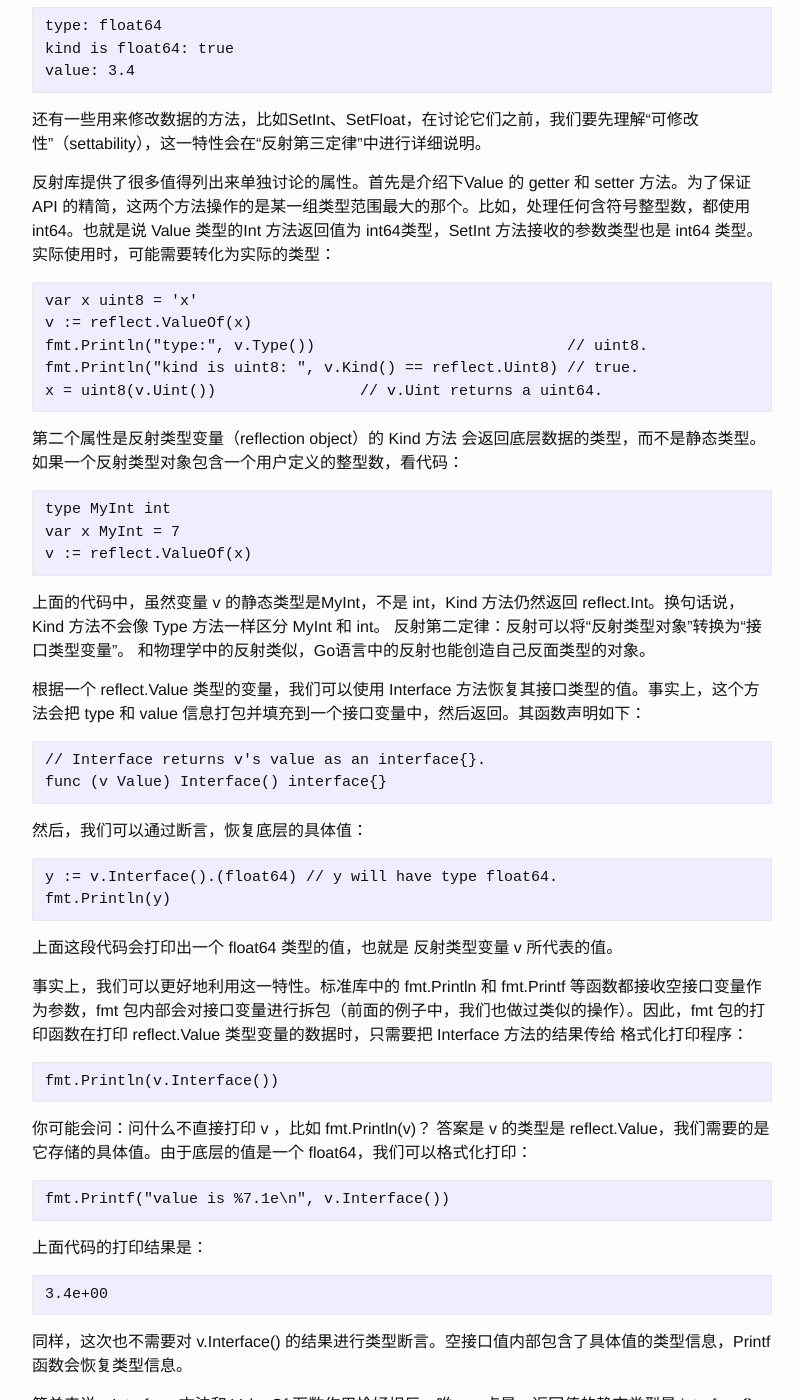
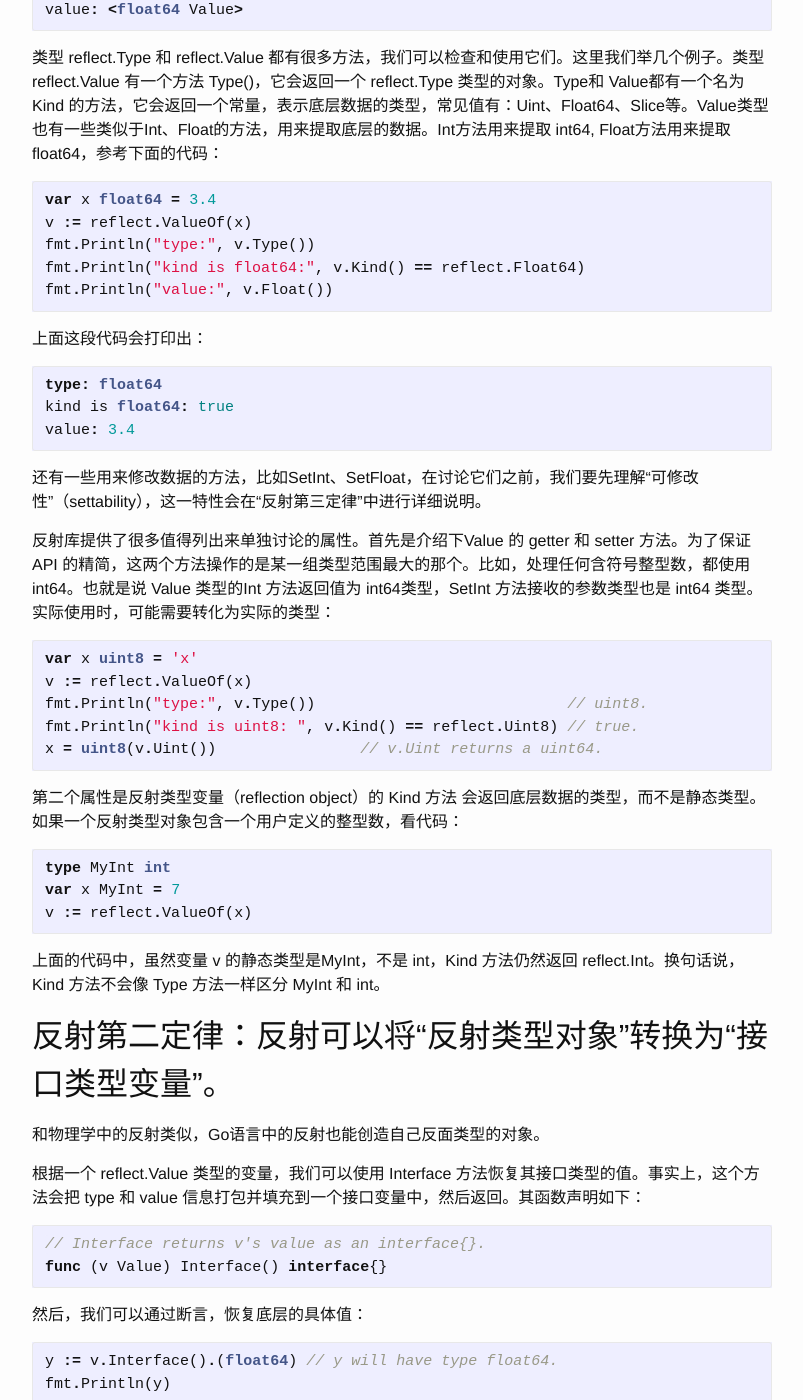
Before and after one commit to oscarzhao/oscarzhao.github.io, a Jekyll site: the page built from _posts/2016-08-06-go-laws-of-reflection.markdown, in a window 1280 px wide and 1400 px high, scrolled down 3964 px. Shown: the whole window, without its empty margins (238-1041 px from the left). Built offline with Jekyll 4.4.1, drawn with Linux system fonts in a browser that asks for light colours; some of the changed text lies outside the part shown.

Commit message:
add golang articles

````diff
--- a/_posts/2016-08-06-go-laws-of-reflection.markdown
+++ b/_posts/2016-08-06-go-laws-of-reflection.markdown
@@ -10,11 +10,15 @@ categories: Golang
 Reflection（反射）在计算机中表示 程序能够检查自身结构的能力，尤其是类型。它是元编程的一种形式，也是最容易让人迷惑的一部分。
 
 本文中，我们将解释Go语言中反射的运作机制。每个编程语言的反射模型不大相同，很多语言索性就不支持反射（C、C++）。由于本文是介绍Go语言的，所以当我们谈到“反射”时，默认为是Go语言中的反射。
-阅读建议
+
+## 阅读建议
 本文中，我们将解释Go语言中反射的运作机制。每个编程语言的反射模型不大相同，很多语言索性就不支持反射（C、C++）。
+
 由于本文是介绍Go语言的，所以当我们谈到“反射”时，默认为是Go语言中的反射。
+
 虽然Go语言没有继承的概念，但为了便于理解，如果一个struct A 实现了 interface B的所有方法时，我们称之为“继承”。
-类型和接口
+
+## 类型和接口
 反射建立在类型系统之上，因此我们从类型基础知识说起。
 
 Go是静态类型语言。每个变量都有且只有一个静态类型，在编译时就已经确定。比如 int、float32、*MyType、[]byte。 如果我们做出如下声明：
@@ -28,7 +32,8 @@ var j MyInt
 上面的代码中，变量 i 的类型是 int，j 的类型是 MyInt。 所以，尽管变量 i 和 j 具有共同的底层类型 int，但它们的静态类型并不一样。不经过类型转换直接相互赋值时，编译器会报错。
 
 关于类型，一个重要的分类是 接口类型（interface），每个接口类型都代表固定的方法集合。一个接口变量就可以存储（或“指向”，接口变量类似于指针）任何类型的具体值，只要这个值实现了该接口类型的所有方法。一组广为人知的例子是 io.Reader 和 io.Writer， Reader 和 Writer 类型来源于 io包，声明如下：
-```
+
+``` go
 // Reader is the interface that wraps the basic Read method.
 type Reader interface {
     Read(p []byte) (n int, err error)
@@ -38,9 +43,11 @@ type Reader interface {
 type Writer interface {
     Write(p []byte) (n int, err error)
 }
+
 ```
 任何实现了 Read（Write）方法的类型，我们都称之为继承了 io.Reader（io.Writer）接口。换句话说， 一个类型为 io.Reader 的变量 可以指向（接口变量类似于指针）任何类型的变量，只要这个类型实现了Read 方法：
-```
+
+``` go
 var r io.Reader
 r = os.Stdin
 r = bufio.NewReader(r)
@@ -50,7 +57,8 @@ r = new(bytes.Buffer)
 要时刻牢记：不管变量 r 指向的具体值是什么，它的类型永远是 io.Reader。再重复一次：Go语言是静态类型语言，变量 r 的静态类型是 io.Reader。
 
 一个非常非常重要的接口类型是空接口，即：
-```
+
+``` go
 interface{}
 ```
 它代表一个空集，没有任何方法。由于任何具体的值都有 零或更多个方法，因此类型为interface{} 的变量能够存储任何值。
@@ -58,11 +66,13 @@ interface{}
 有人说，Go的接口是动态类型的。这个说法是错的！接口变量也是静态类型的，它永远只有一个相同的静态类型。如果在运行时它存储的值发生了变化，这个值也必须满足接口类型的方法集合。
 
 由于反射和接口两者的关系很密切，我们必须澄清这一点。
-接口变量的表示
+
+## 接口变量的表示
 Russ Cox 在2009年写了一篇文章介绍 Go中接口变量的表示形式，具体参考文章末尾的链接“Go语言接口的表示”。这里我们不需要重复所有的细节，只做一个简单的总结。
 
 Interface变量存储一对值：赋给该变量的具体的值、值类型的描述符。更准确一点来说，值就是实现该接口的底层数据，类型是底层数据类型的描述。举个例子：
-```
+
+``` go
 var r io.Reader
 tty, err := os.OpenFile("/dev/tty", os.O_RDWR, 0)
 if err != nil {
@@ -71,14 +81,16 @@ if err != nil {
 r = tty
 ```
 在这个例子中，变量 r 在结构上包含一个 (value, type) 对：(tty, *os.File)。注意：类型 *os.File 不仅仅实现了 Read 方法。虽然接口变量只提供 Read 函数的调用权，但是底层的值包含了关于这个值的所有类型信息。所以我们能够做这样的类型转换：
-```
+
+``` go
 var w io.Writer
 w = r.(io.Writer)
 ```
 上面代码的第二行是一个类型断言，它断定变量 r 内部的实际值也继承了 io.Writer接口，所以才能被赋值给 w。赋值之后，w 就指向了 (tty, *os.File) 对，和变量 r 指向的是同一个 (value, type) 对。不管底层具体值的方法集有多大，由于接口的静态类型限制，接口变量只能调用特定的一些方法。
 
 我们继续往下看：
-```
+
+``` go
 var empty interface{}
 empty = w
 ```
@@ -96,7 +108,8 @@ empty = w
 从用法上来讲，反射提供了一种机制，允许程序在运行时检查接口变量内部存储的 (value, type) 对。在最开始，我们先了解下 reflect 包的两种类型：Type 和 Value。这两种类型使访问接口内的数据成为可能。它们对应两个简单的方法，分别是 reflect.TypeOf 和 reflect.ValueOf，分别用来读取接口变量的 reflect.Type 和 reflect.Value 部分。当然，从 reflect.Value 也很容易获取到 reflect.Type。目前我们先将它们分开。
 
 首先，我们下看 reflect.TypeOf：
-```
+
+``` go
 package main
 
 import (
@@ -110,29 +123,34 @@ func main() {
 }
 ```
 这段代码会打印出：
-```
+
+``` go
 type: float64
 ```
 
 你可能会疑惑：为什么没看到接口？这段代码看起来只是把一个 float64类型的变量 x 传递给 reflect.TypeOf，并没有传递接口。事实上，接口就在那里。查阅一下TypeOf 的文档，你会发现 reflect.TypeOf 的函数签名里包含一个空接口：
-```
+
+``` go
 // TypeOf returns the reflection Type of the value in the interface{}.
 func TypeOf(i interface{}) Type
 ```
 我们调用 reflect.TypeOf(x) 时，x 被存储在一个空接口变量中被传递过去； 然后reflect.TypeOf 对空接口变量进行拆解，恢复其类型信息。
 
 函数 reflect.ValueOf 也会对底层的值进行恢复（这里我们忽略细节，只关注可执行的代码）：
-```
+
+``` go
 var x float64 = 3.4
 fmt.Println("value:", reflect.ValueOf(x))
 ```
 上面这段代码打印出：
-```
+
+``` go
 value: <float64 Value>
 ```
 
 类型 reflect.Type 和 reflect.Value 都有很多方法，我们可以检查和使用它们。这里我们举几个例子。类型 reflect.Value 有一个方法 Type()，它会返回一个 reflect.Type 类型的对象。Type和 Value都有一个名为 Kind 的方法，它会返回一个常量，表示底层数据的类型，常见值有：Uint、Float64、Slice等。Value类型也有一些类似于Int、Float的方法，用来提取底层的数据。Int方法用来提取 int64, Float方法用来提取 float64，参考下面的代码：
-```
+
+``` go
 var x float64 = 3.4
 v := reflect.ValueOf(x)
 fmt.Println("type:", v.Type())
@@ -140,7 +158,8 @@ fmt.Println("kind is float64:", v.Kind() == reflect.Float64)
 fmt.Println("value:", v.Float())
 ```
 上面这段代码会打印出：
-```
+
+``` go
 type: float64
 kind is float64: true
 value: 3.4
@@ -148,7 +167,8 @@ value: 3.4
 还有一些用来修改数据的方法，比如SetInt、SetFloat，在讨论它们之前，我们要先理解“可修改性”（settability），这一特性会在“反射第三定律”中进行详细说明。
 
 反射库提供了很多值得列出来单独讨论的属性。首先是介绍下Value 的 getter 和 setter 方法。为了保证API 的精简，这两个方法操作的是某一组类型范围最大的那个。比如，处理任何含符号整型数，都使用 int64。也就是说 Value 类型的Int 方法返回值为 int64类型，SetInt 方法接收的参数类型也是 int64 类型。实际使用时，可能需要转化为实际的类型：
-```
+
+``` go
 var x uint8 = 'x'
 v := reflect.ValueOf(x)
 fmt.Println("type:", v.Type())                            // uint8.
@@ -156,38 +176,45 @@ fmt.Println("kind is uint8: ", v.Kind() == reflect.Uint8) // true.
 x = uint8(v.Uint())                // v.Uint returns a uint64.
 ```
 第二个属性是反射类型变量（reflection object）的 Kind 方法 会返回底层数据的类型，而不是静态类型。如果一个反射类型对象包含一个用户定义的整型数，看代码：
-```
+
+``` go
 type MyInt int
 var x MyInt = 7
 v := reflect.ValueOf(x)
 ```
 
 上面的代码中，虽然变量 v 的静态类型是MyInt，不是 int，Kind 方法仍然返回 reflect.Int。换句话说， Kind 方法不会像 Type 方法一样区分 MyInt 和 int。
-反射第二定律：反射可以将“反射类型对象”转换为“接口类型变量”。
+
+## 反射第二定律：反射可以将“反射类型对象”转换为“接口类型变量”。
 和物理学中的反射类似，Go语言中的反射也能创造自己反面类型的对象。
 
 根据一个 reflect.Value 类型的变量，我们可以使用 Interface 方法恢复其接口类型的值。事实上，这个方法会把 type 和 value 信息打包并填充到一个接口变量中，然后返回。其函数声明如下：
-```
+
+``` go
 // Interface returns v's value as an interface{}.
 func (v Value) Interface() interface{}
 ```
 然后，我们可以通过断言，恢复底层的具体值：
-```
+
+``` go
 y := v.Interface().(float64) // y will have type float64.
 fmt.Println(y)
 ```
 上面这段代码会打印出一个 float64 类型的值，也就是 反射类型变量 v 所代表的值。
 
 事实上，我们可以更好地利用这一特性。标准库中的 fmt.Println 和 fmt.Printf 等函数都接收空接口变量作为参数，fmt 包内部会对接口变量进行拆包（前面的例子中，我们也做过类似的操作）。因此，fmt 包的打印函数在打印 reflect.Value 类型变量的数据时，只需要把 Interface 方法的结果传给 格式化打印程序：
-```
+
+``` go
 fmt.Println(v.Interface())
 ```
 你可能会问：问什么不直接打印 v ，比如 fmt.Println(v)？ 答案是 v 的类型是 reflect.Value，我们需要的是它存储的具体值。由于底层的值是一个 float64，我们可以格式化打印：
-```
+
+``` go
 fmt.Printf("value is %7.1e\n", v.Interface())
 ```
 上面代码的打印结果是：
-```
+
+``` go
 3.4e+00
 ```
 
@@ -197,85 +224,99 @@ fmt.Printf("value is %7.1e\n", v.Interface())
 
 我们重新表述一下：Go的反射机制可以将“接口类型的变量”转换为“反射类型的对象”，然后再将“反射类型对象”转换过去。
 
-反射第三定律：如果要修改“反射类型对象”，其值必须是“可写的”（settable）。
+## 反射第三定律：如果要修改“反射类型对象”，其值必须是“可写的”（settable）。
 这条定律很微妙，也很容易让人迷惑。但是如果你从第一条定律开始看，应该比较容易理解。
 
 下面这段代码不能正常工作，但是非常值得研究：
-```
+
+``` go
 var x float64 = 3.4
 v := reflect.ValueOf(x)
 v.SetFloat(7.1) // Error: will panic.
 ```
 如果你运行这段代码，它会抛出抛出一个奇怪的异常：
-```
+
+``` go
 panic: reflect.Value.SetFloat using unaddressable value
 ```
 这里问题不在于值 7.1 不能被寻址，而是因为变量 v 是“不可写的”。“可写性”是反射类型变量的一个属性，但不是所有的反射类型变量都拥有这个属性。
 
 我们可以通过 CanSet 方法检查一个 reflect.Value 类型变量的“可写性”。对于上面的例子，可以这样写：
-```
+
+``` go
 var x float64 = 3.4
 v := reflect.ValueOf(x)
 fmt.Println("settability of v:", v.CanSet())
 ```
 上面这段代码打印结果是：
-```
+
+``` go
 settability of v: false
 ```
 对于一个不具有“可写性”的 Value类型变量，调用 Set 方法会报出错误。首先，我们要弄清楚什么“可写性”。
 
 “可写性”有些类似于寻址能力，但是更严格。它是反射类型变量的一种属性，赋予该变量修改底层存储数据的能力。“可写性”最终是由一个事实决定的：反射对象是否存储了原始值。举个代码例子：
-```
+
+``` go
 var x float64 = 3.4
 v := reflect.ValueOf(x)
 ```
 这里我们传递给 reflect.ValueOf 函数的是变量 x 的一个拷贝，而非 x 本身。想象一下，如果下面这行代码能够成功执行：
-```
+
+``` go
 v.SetFloat(7.1)
 ```
 答案是：如果这行代码能够成功执行，它不会更新 x ，虽然看起来变量 v 是根据 x 创建的。相反，它会更新 x 存在于 反射对象 v 内部的一个拷贝，而变量 x 本身完全不受影响。这会造成迷惑，并且没有任何意义，所以是不合法的。“可写性”就是为了避免这个问题而设计的。
 
 这看起来很诡异，事实上并非如此，而且类似的情况很常见。考虑下面这行代码：
-```
+
+``` go
 f(x)
 ```
 
 上面的代码中，我们把变量 x 的一个拷贝传递给函数，因此不期望它会改变 x 的值。如果期望函数 f 能够修改变量 x，我们必须传递 x 的地址（即指向 x 的指针）给函数 f，如下：
-```
+
+``` go
 f(&x)
 ```
 
 你应该很熟悉这行代码，反射的工作机制是一样的。如果你想通过反射修改变量 x，就咬吧想要修改的变量的指针传递给 反射库。
 
 首先，像通常一样初始化变量 x，然后创建一个指向它的 反射对象，名字为 p：
-```
+
+``` go
 var x float64 = 3.4
 p := reflect.ValueOf(&x) // Note: take the address of x.
 fmt.Println("type of p:", p.Type())
 fmt.Println("settability of p:", p.CanSet())
 ```
 这段代码的输出是：
-```
+
+``` go
 type of p: *float64
 settability of p: false
 ```
 
 反射对象 p 是不可写的，但是我们也不像修改 p，事实上我们要修改的是 *p。为了得到 p 指向的数据，可以调用 Value 类型的 Elem 方法。Elem 方法能够对指针进行“解引用”，然后将结果存储到反射 Value类型对象 v中：
-```
+
+``` go
 v := p.Elem()
 fmt.Println("settability of v:", v.CanSet())
 ```
 在上面这段代码中，变量 v 是一个可写的反射对象，代码输出也验证了这一点：
+
 ```
 settability of v: true
 ```
 由于变量 v 代表 x， 因此我们可以使用 v.SetFloat 修改 x 的值：
-```
+
+``` go
 v.SetFloat(7.1)
 fmt.Println(v.Interface())
 fmt.Println(x)
 ```
 上面代码的输出如下：
+
 ```
 7.1
 7.1
@@ -293,7 +334,8 @@ fmt.Println(x)
 然后，我们设置 typeOfT 为它的类型，并遍历所有的字段。
 
 注意：我们从 struct 类型提取出每个字段的名字，但是每个字段本身也是常规的 reflect.Value 对象。
-```
+
+``` go
 type T struct {
     A int
     B string
@@ -309,6 +351,7 @@ for i := 0; i < s.NumField(); i++ {
 ```
 
 上面这段代码的输出如下：
+
 ```
 0: A int = 23
 1: B string = skidoo
@@ -317,12 +360,14 @@ for i := 0; i < s.NumField(); i++ {
 这里还有一点需要指出：变量 T 的字段都是首字母大写的（暴露到外部），因为struct中只有暴露到外部的字段才是“可写的”。
 
 由于变量 s 包含一个“可写的”反射对象，我们可以修改结构体的字段：
-```
+
+``` go
 f.Interface())s.Field(0).SetInt(77)
 s.Field(1).SetString("Sunset Strip")
 fmt.Println("t is now", t)
 ```
 上面代码的输出如下：
+
 ```
 t is now {77 Sunset Strip}
 ```
@@ -345,4 +390,5 @@ t is now {77 Sunset Strip}
 reflect 包：https://golang.org/pkg/reflect/
 
 扫码关注微信公众号“深入Go语言”
+
 ![在这里]( http://oat5ddzns.bkt.clouddn.com/qrcode_for_gh_9280bd217b46_430.jpg "qrcode")
````
